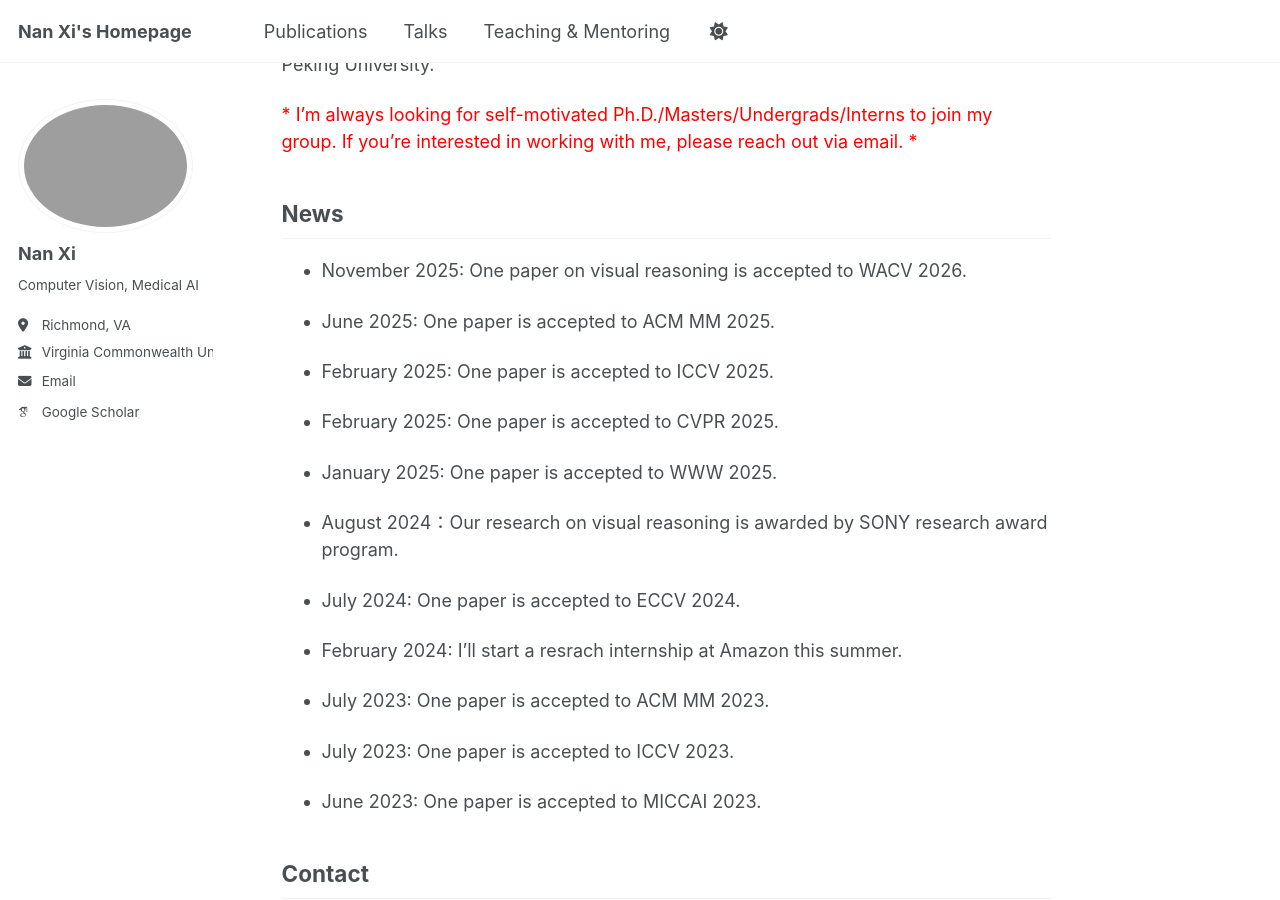
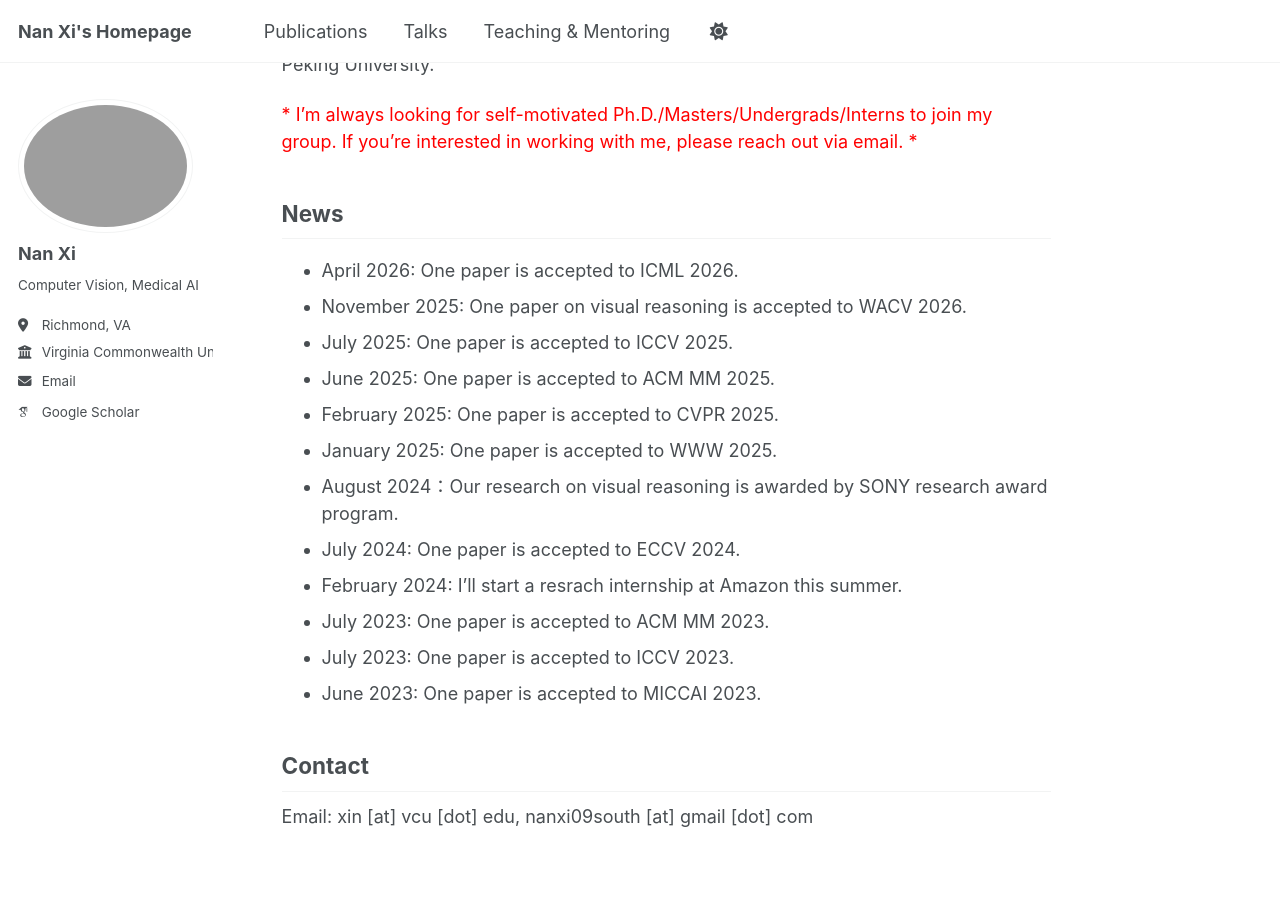
Before and after one commit to southnx/southnx.github.io, a Jekyll site: the page built from _pages/about.md, in a window 1280 px wide and 900 px high, scrolled down 669 px. Built offline with Jekyll 4.4.1, drawn with Linux system fonts in a browser that asks for light colours; some web fonts are replaced; a script that is not in the unit is left out.

Commit message:
Update news section with recent paper acceptances
Removed outdated news entries and added new paper acceptance dates.

```diff
--- a/_pages/about.md
+++ b/_pages/about.md
@@ -22,26 +22,17 @@ I obtained Ph.D. in Computer Science and Engineering at University at Buffalo (U
 
 ## News
 
+- April 2026: One paper is accepted to ICML 2026.
 - November 2025: One paper on visual reasoning is accepted to WACV 2026.
-
+- July 2025: One paper is accepted to ICCV 2025.
 - June 2025: One paper is accepted to ACM MM 2025.
-
-- February 2025: One paper is accepted to ICCV 2025.
-
 - February 2025: One paper is accepted to CVPR 2025.
-
 - January 2025: One paper is accepted to WWW 2025.
-
 - August 2024：Our research on visual reasoning is awarded by SONY research award program.
-
 - July 2024: One paper is accepted to ECCV 2024.
-
 - February 2024: I'll start a resrach internship at Amazon this summer.
-
 - July 2023: One paper is accepted to ACM MM 2023.
-
 - July 2023: One paper is accepted to ICCV 2023.
-
 - June 2023: One paper is accepted to MICCAI 2023.
 
 ## Contact
```
